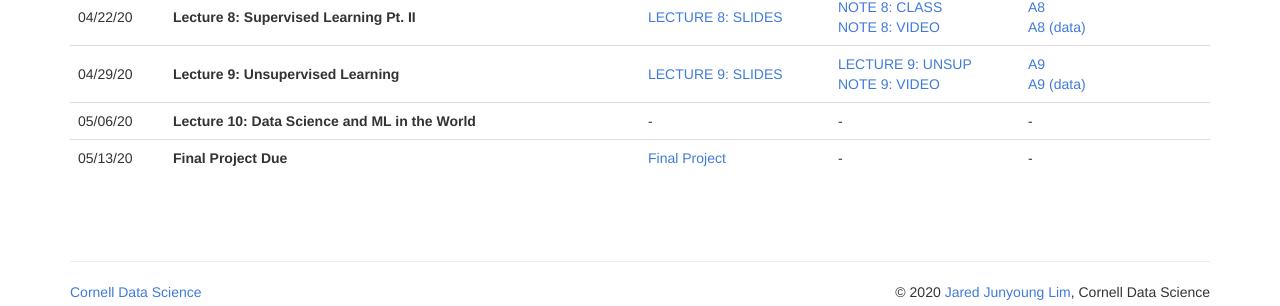
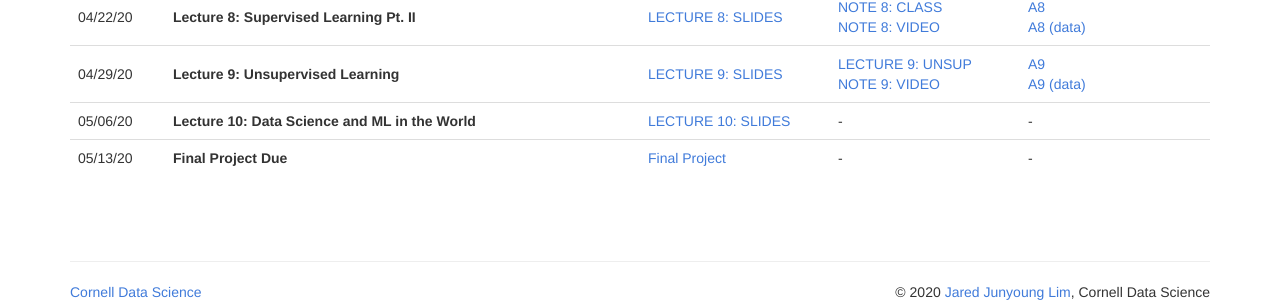
Before and after one commit to CornellDataScience/info1998, a Jekyll site: the page built from schedule.md, in a window 1280 px wide and 1260 px high. Shown: the part 932-1238 px from the top of the window. Built offline with Jekyll 4.4.1, drawn with Linux system fonts in a browser that asks for light colours.

Commit message:
Added lecture 10 slides

```diff
--- a/_data/schedules.yml
+++ b/_data/schedules.yml
@@ -177,6 +177,9 @@ lectures:
   ######################################## Week 10 #########################################
   - date: 2020-05-06
     title: "Lecture 10: Data Science and ML in the World"
+    contents:
+      - title: "LECTURE 10: SLIDES"
+        link: "resources/SP20/slides/Lecture_10.pdf"
   - date: 2020-05-13
     title: "Final Project Due"
     contents:
```
